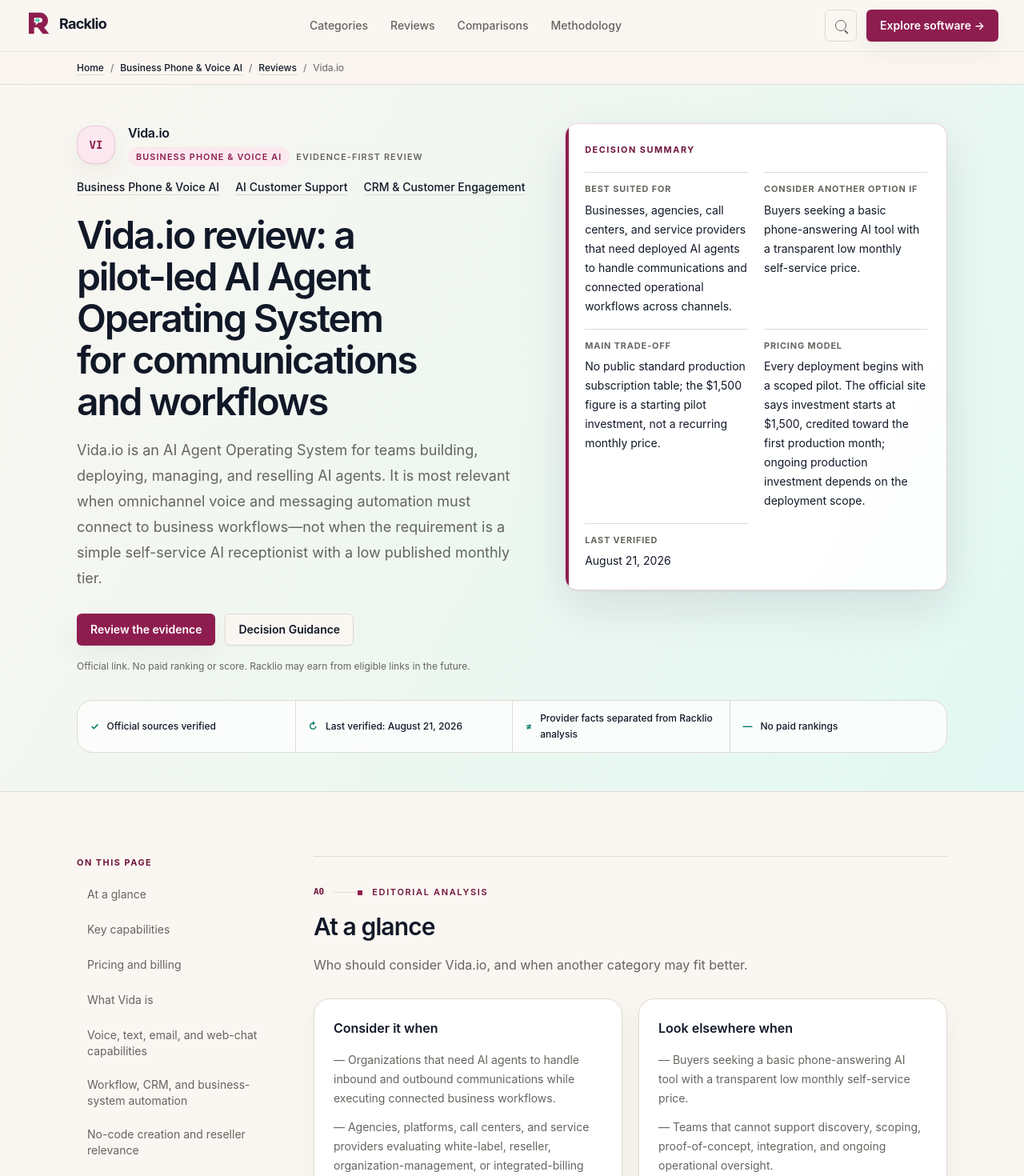
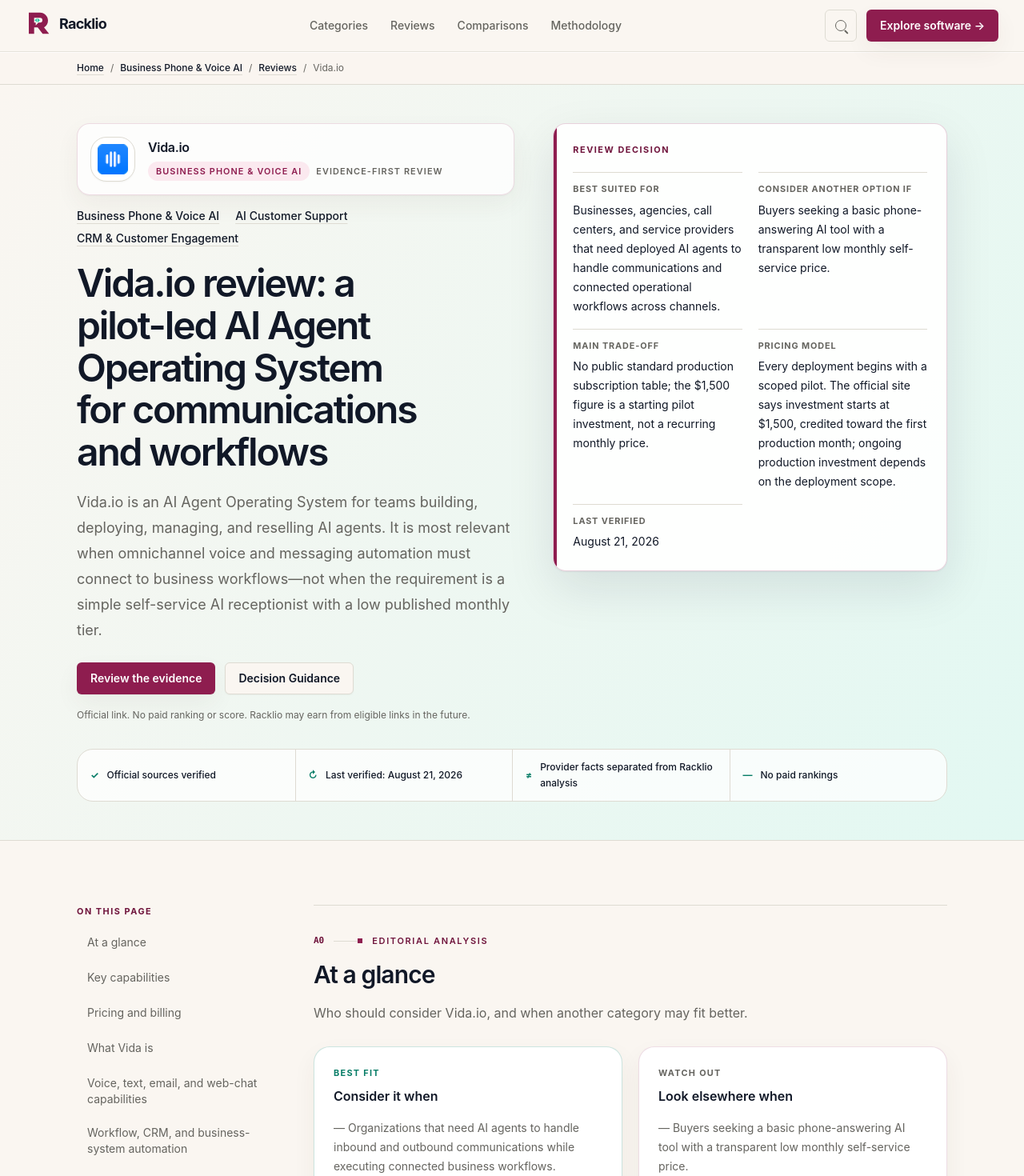
Before and after one commit to shiftorai/Racklio, a React (Vite) app: page /reviews/vida in a window 1280 px wide. Shown: the top 1470 px of the page at 80% size. Built offline with nearby package versions, Linux system fonts and the light colour scheme.

Commit message:
feat: refine review pages with V2 identity

```diff
--- a/src/components/reviews/software-review-template.tsx
+++ b/src/components/reviews/software-review-template.tsx
@@ -3,12 +3,12 @@
   DecisionSummary,
   deriveTrueCostFactors,
   EvidenceBlock,
-  ProductIdentity,
   RelatedDecisionLinks,
   SectionNavigation,
   TrueCostFactors,
   VerificationStrip,
 } from '@/components/editorial';
+import { ProductLogo } from '@/components/home';
 import { PageLayout, SiteFooter, SiteHeader } from '@/components/layout';
 import { EvidenceNote } from './evidence-note';
 import { ReviewSection } from './review-section';
@@ -111,6 +111,11 @@
     .join(' ')
     .toLowerCase();
   const pricingFactors = deriveTrueCostFactors(pricingText);
+  const tradeoffsId = data.sections.some(
+    (section) => section.id === 'tradeoffs',
+  )
+    ? 'review-tradeoffs'
+    : 'tradeoffs';
   useEffect(() => {
     const meta = document.querySelector<HTMLMetaElement>(
       'meta[name="description"]',
@@ -189,7 +194,7 @@
     ...data.sections.map((s) => [s.id, s.title]),
     ['decision', 'Decision guidance'],
     ...(data.strengths?.length || data.limitations?.length
-      ? [['tradeoffs', 'Strengths and limitations']]
+      ? [[tradeoffsId, 'Strengths and limitations']]
       : []),
     ...(data.alternatives?.length ? [['alternatives', 'Alternatives']] : []),
     ['faq', 'Frequently asked questions'],
@@ -241,17 +246,28 @@
         </Container>
       </div>
       <Section
-        className="border-b border-border bg-[linear-gradient(120deg,var(--color-surface),var(--color-mint-subtle))] py-9 sm:py-11 lg:py-12"
+        className="border-b border-border bg-[linear-gradient(120deg,var(--color-surface),var(--color-mint-subtle))] py-7 sm:py-10 lg:py-12"
         spacing="none"
       >
         <Container>
-          <div className="grid items-start gap-8 lg:grid-cols-[minmax(0,1fr)_minmax(22rem,0.85fr)] lg:gap-12">
+          <div className="grid items-start gap-7 lg:grid-cols-[minmax(0,1fr)_minmax(23rem,0.9fr)] lg:gap-12">
             <div>
-              <ProductIdentity
-                category={data.category}
-                contentType="Evidence-first review"
-                name={data.name}
-              />
+              <div className="flex min-w-0 items-center gap-3 rounded-2xl border border-brand/15 bg-white/75 p-3 shadow-card sm:gap-4 sm:p-4">
+                <ProductLogo loading="eager" name={data.name} size="lg" />
+                <div className="min-w-0">
+                  <p className="font-semibold tracking-[-0.02em]">
+                    {data.name}
+                  </p>
+                  <div className="mt-1.5 flex flex-wrap items-center gap-2 text-[0.68rem] font-semibold tracking-[0.1em] uppercase">
+                    <span className="rounded-full bg-accent-subtle px-2.5 py-1 text-brand">
+                      {data.category}
+                    </span>
+                    <span className="text-muted-foreground">
+                      Evidence-first review
+                    </span>
+                  </div>
+                </div>
+              </div>
               {data.categoryLinks?.length ? (
                 <nav
                   aria-label="Related software categories"
@@ -264,13 +280,13 @@
                   ))}
                 </nav>
               ) : null}
-              <h1 className="mt-6 max-w-3xl text-4xl leading-[1.08] font-semibold tracking-[-0.045em] sm:text-5xl">
+              <h1 className="mt-5 max-w-3xl text-3xl leading-[1.1] font-semibold tracking-[-0.045em] sm:text-5xl">
                 {data.headline}
               </h1>
               <p className="mt-5 max-w-2xl text-lg leading-8 text-muted-foreground">
                 {data.dek}
               </p>
-              <div className="mt-7 flex flex-wrap gap-3">
+              <div className="mt-6 flex flex-wrap gap-3">
                 {usesAffiliateLink ? (
                   <ButtonLink
                     href={commercialUrl}
@@ -292,7 +308,7 @@
                   : 'Official link. No paid ranking or score. Racklio may earn from eligible links in the future.'}
               </p>
             </div>
-            <DecisionSummary items={quickDecision} />
+            <DecisionSummary items={quickDecision} title="Review decision" />
           </div>
           <div className="mt-8">
             <VerificationStrip date={verificationDate} />
@@ -335,7 +351,7 @@
             <aside>
               <SectionNavigation items={toc} label="Review sections" />
             </aside>
-            <article className="min-w-0 space-y-10">
+            <article className="min-w-0 space-y-9 sm:space-y-10">
               <ReviewSection
                 code="A0"
                 id="overview"
@@ -343,9 +359,12 @@
                 description={`Who should consider ${data.name}, and when another category may fit better.`}
               >
                 <div className="grid gap-5 md:grid-cols-2">
-                  <Card>
+                  <Card className="border-mint-deep/20 bg-mint-subtle/30">
                     <CardContent>
-                      <h3 className="font-semibold">Consider it when</h3>
+                      <p className="text-[0.68rem] font-bold tracking-[0.12em] text-mint-deep uppercase">
+                        Best fit
+                      </p>
+                      <h3 className="mt-2 font-semibold">Consider it when</h3>
                       <ul className="mt-4 space-y-3 text-sm leading-6 text-muted-foreground">
                         {data.fit.map((x) => (
                           <li key={x}>— {x}</li>
@@ -353,9 +372,14 @@
                       </ul>
                     </CardContent>
                   </Card>
-                  <Card>
+                  <Card className="border-brand/15 bg-surface-raised">
                     <CardContent>
-                      <h3 className="font-semibold">Look elsewhere when</h3>
+                      <p className="text-[0.68rem] font-bold tracking-[0.12em] text-muted-foreground uppercase">
+                        Watch out
+                      </p>
+                      <h3 className="mt-2 font-semibold">
+                        Look elsewhere when
+                      </h3>
                       <ul className="mt-4 space-y-3 text-sm leading-6 text-muted-foreground">
                         {data.notFit.map((x) => (
                           <li key={x}>— {x}</li>
@@ -553,7 +577,7 @@
               {data.strengths?.length || data.limitations?.length ? (
                 <ReviewSection
                   code="T0"
-                  id="tradeoffs"
+                  id={tradeoffsId}
                   title="Strengths and limitations"
                   description="Racklio analysis of where the documented product model helps and where it introduces trade-offs."
                 >
```
